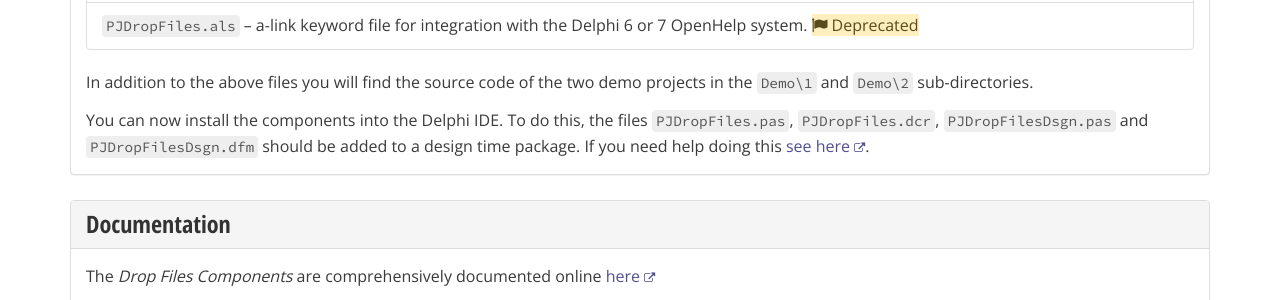
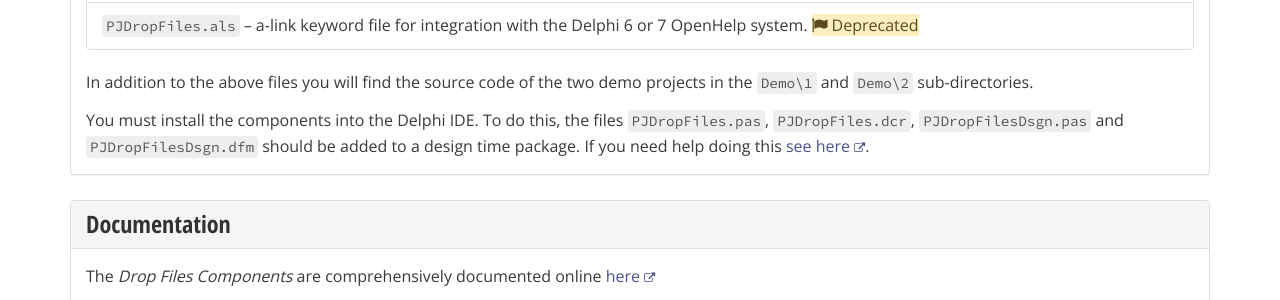
Before and after one commit to delphidabbler/delphidabbler.github.io, a Jekyll site: the page built from _software/dropfiles.html, in a window 1280 px wide and 900 px high, scrolled down 2411 px. Shown: the part 151-451 px from the top of the window. Built offline with Jekyll 4.4.1, drawn with Linux system fonts in a browser that asks for light colours; nearby versions of some CDN libraries.

Commit message:
Fix additional typo

```diff
--- a/_software/dropfiles.html
+++ b/_software/dropfiles.html
@@ -231,7 +231,7 @@
       In addition to the above files you will find the source code of the two demo projects in the <code>Demo\1</code> and <code>Demo\2</code> sub-directories.
     </p>
     <p>
-      You can now install the components into the Delphi IDE. To do this, the files <code>PJDropFiles.pas</code>, <code>PJDropFiles.dcr</code>, <code>PJDropFilesDsgn.pas</code> and <code>PJDropFilesDsgn.dfm</code> should be added to a design time package. If you need help doing this <a href="http://delphidabbler.com/tips/106" aria-title="see a tip on working with design time packages">see here</a>.
+      You must install the components into the Delphi IDE. To do this, the files <code>PJDropFiles.pas</code>, <code>PJDropFiles.dcr</code>, <code>PJDropFilesDsgn.pas</code> and <code>PJDropFilesDsgn.dfm</code> should be added to a design time package. If you need help doing this <a href="http://delphidabbler.com/tips/106" aria-title="see a tip on working with design time packages">see here</a>.
     </p>
   </div>
 </section>
```
